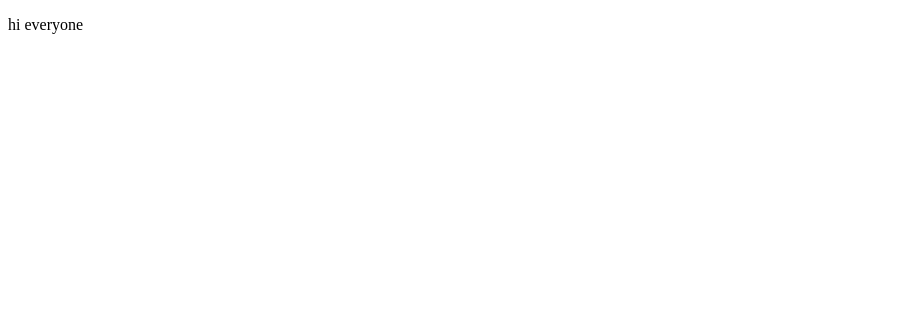
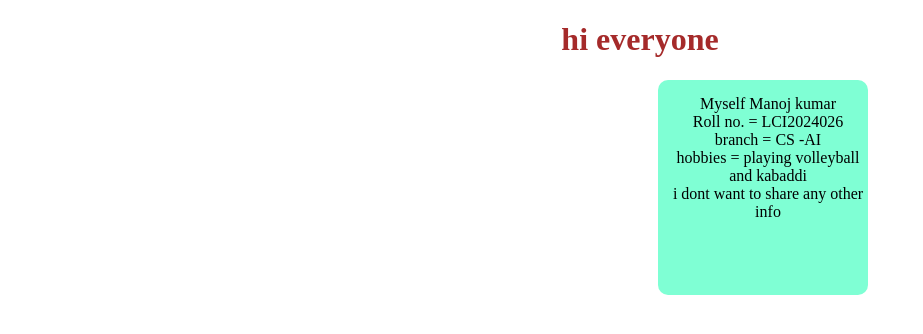
Before and after one commit to Manojka28/frust, a plain HTML site: page index.html in a window 1280 px wide. Shown: the whole page, without its empty margins (0-923 px from the left). Drawn offline with Linux system fonts and the light colour scheme.

Commit message:
added html and css file both

```diff
--- a/index.html
+++ b/index.html
@@ -4,8 +4,16 @@
     <meta charset="UTF-8">
     <meta name="viewport" content="width=device-width, initial-scale=1.0">
     <title>Document</title>
+    <link rel="stylesheet" href="style.css">
 </head>
 <body>
-    <p>hi everyone</p>
+    <div><h1>hi everyone</h1></div>
+    <p>
+        Myself Manoj kumar <br>
+        Roll no. = LCI2024026 <br>
+        branch = CS -AI <br>
+        hobbies = playing volleyball and kabaddi <br>
+        i dont want to share any other info <br>
+    </p>
 </body>
 </html>
--- /dev/null
+++ b/style.css
@@ -0,0 +1,14 @@
+    body {text-align: center;}
+
+h1{color: brown;}
+p{height: 200px;
+    width: 200px;
+    border-radius: 10px;
+    background-color: aquamarine;
+    text-align: center;
+    padding-left: 10px;
+    padding-top: 15px;
+    margin-left: 650px;
+
+
+}
```
